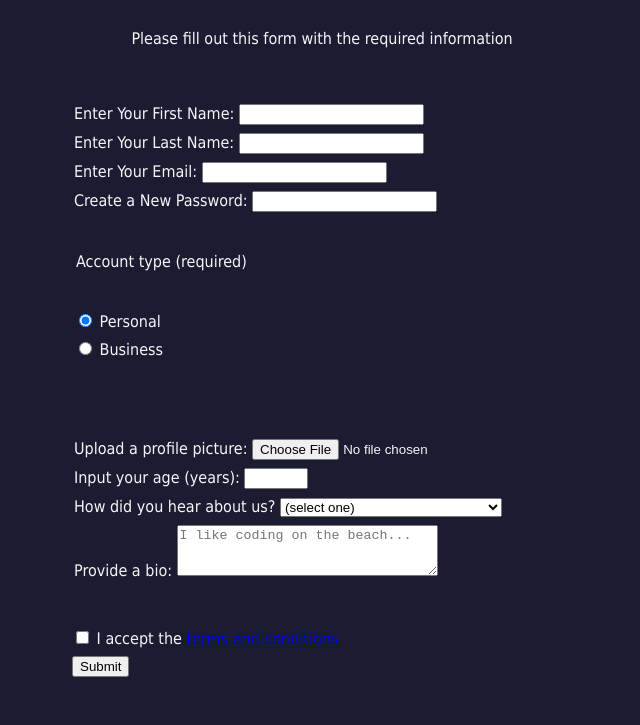
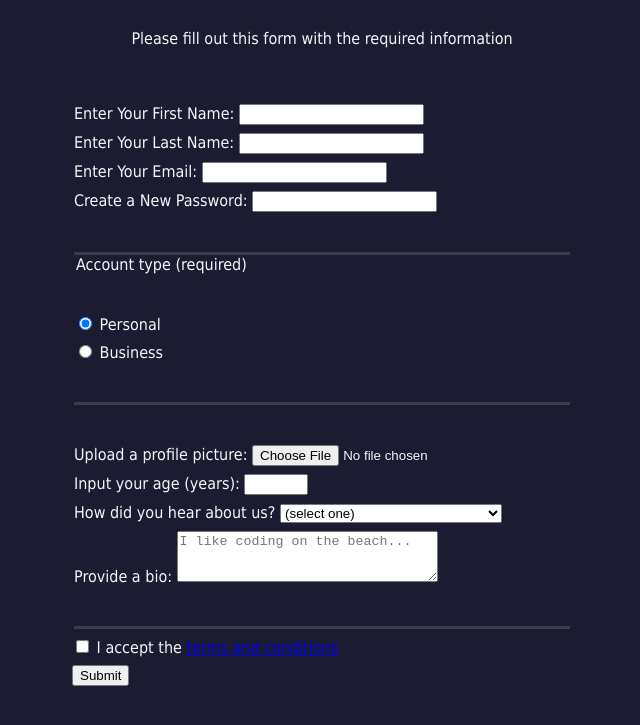
Before and after one commit to AdrielleRivera/FreeCodecamp-Forms, a plain HTML site: page index.html in a window 1280 px wide. Shown: the part 73-798 px from the top of the page, without its empty margins (318-958 px from the left). Drawn offline with Linux system fonts and the light colour scheme.

Commit message:
Update styles.css

```diff
--- a/styles.css
+++ b/styles.css
@@ -23,6 +23,7 @@ form {
 fieldset {
   border: none;
   padding: 2rem 0;
+  border-bottom:3px solid #3b3b4f
 }
 
 label {
```
